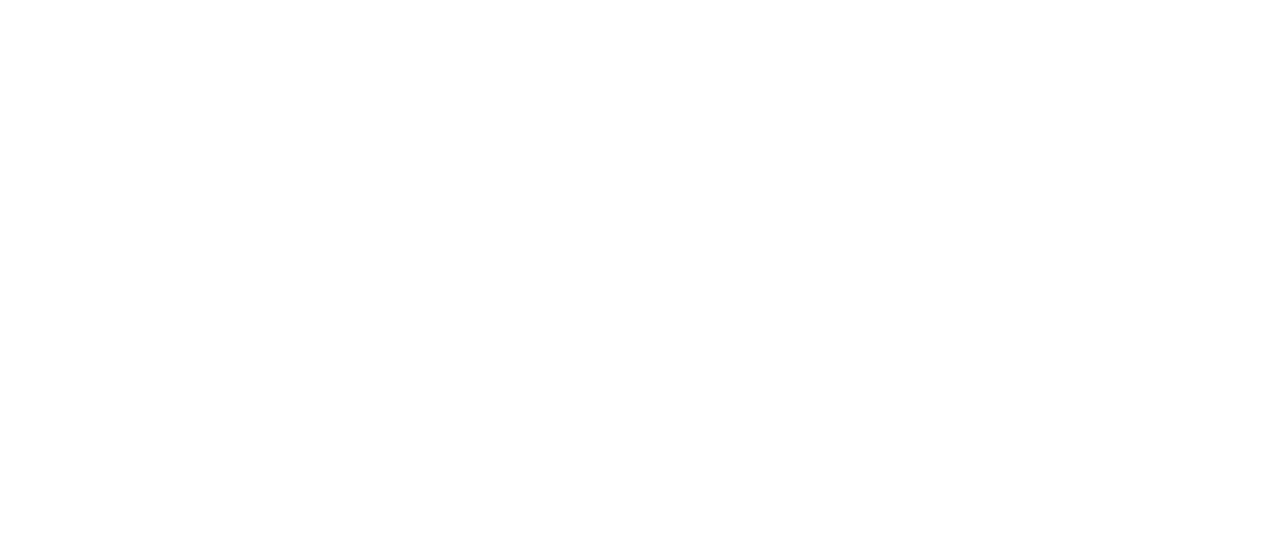
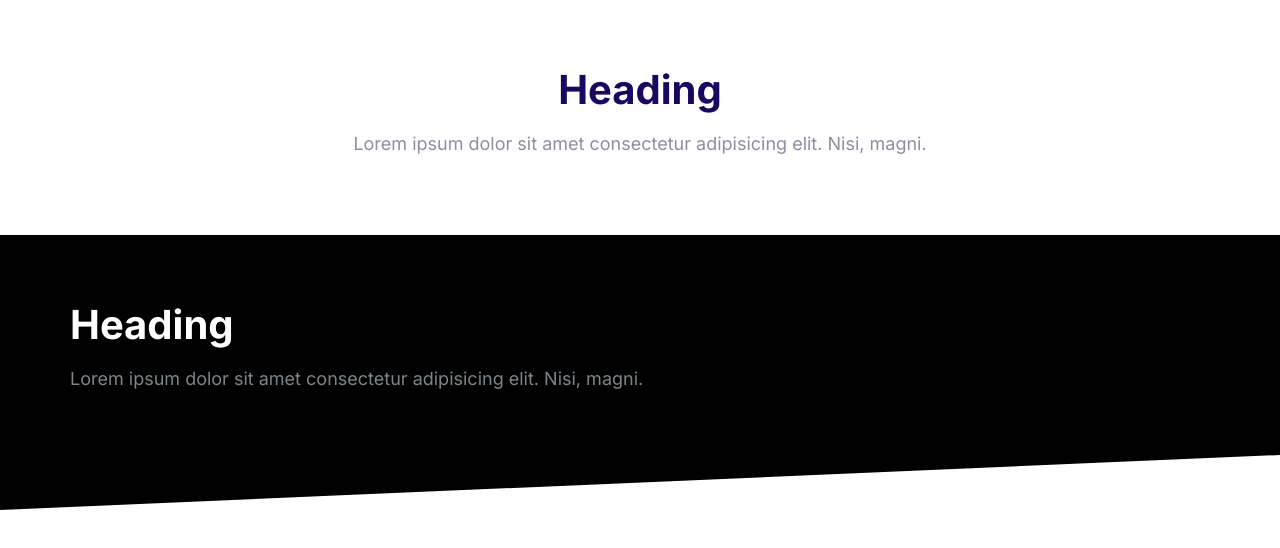
Before and after one commit to Nazgol-yp/Moshify-Project, a plain HTML site: page index.html in a window 1280 px wide. Drawn offline with Linux system fonts and the light colour scheme.

Commit message:
Create block component and updating card component.

```diff
--- a/css/styles.css
+++ b/css/styles.css
@@ -462,3 +462,33 @@ a {
   max-height: 100vh;
   opacity: 1;
 }
+/* Blocks */
+.block {
+  --padding-vertical: 6rem;
+  padding: var(--padding-vertical) 2rem;
+}
+.block__heading {
+  margin-top: 0;
+}
+.block--dark {
+  background: #000;
+  color: #7b858b;
+}
+.block--dark .block__heading {
+  color: #fff;
+}
+.block--skewed-right {
+  padding-bottom: calc(var(--padding-vertical) + 4rem);
+  clip-path: polygon(0% 0%, 100% 0%, 100% 100%, 0% 80%);
+}
+.block--skewed-left {
+  padding-bottom: calc(var(--padding-vertical) + 4rem);
+  clip-path: polygon(0% 0%, 100% 0%, 100% 80%, 0% 100%);
+}
+.block__header {
+  text-align: center;
+}
+.container {
+  max-width: 1140px;
+  margin: 0 auto;
+}
--- a/index.html
+++ b/index.html
@@ -14,5 +14,23 @@
     <link rel="stylesheet" href="css/normalize.css" />
     <link rel="stylesheet" href="css/styles.css" />
   </head>
-  <body></body>
+  <body>
+    <section class="block container">
+      <header class="block__header">
+        <h2 class="block__heading">Heading</h2>
+        <p>
+          Lorem ipsum dolor sit amet consectetur adipisicing elit. Nisi, magni.
+        </p>
+      </header>
+    </section>
+    <section class="block block--dark block--skewed-left">
+      <div class="container">
+        <h2 class="block__heading">Heading</h2>
+        <p>
+          Lorem ipsum dolor sit amet consectetur adipisicing elit. Nisi, magni.
+        </p>
+      </div>
+    </section>
+    <script src="js/main.js"></script>
+  </body>
 </html>
```
Also changed, not shown: components/blocks.html (added, +12 -0 lines), components/cards.html (added, +8 -0 lines), components/collapsibles.html (+0 -1 lines).
